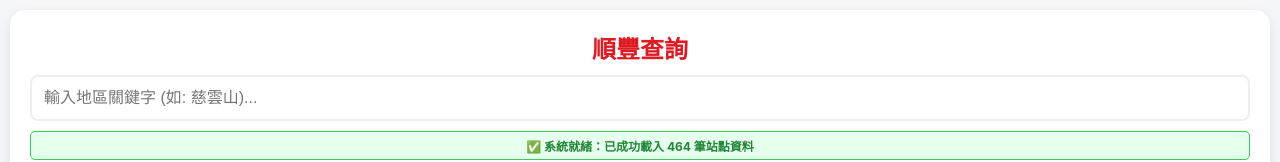
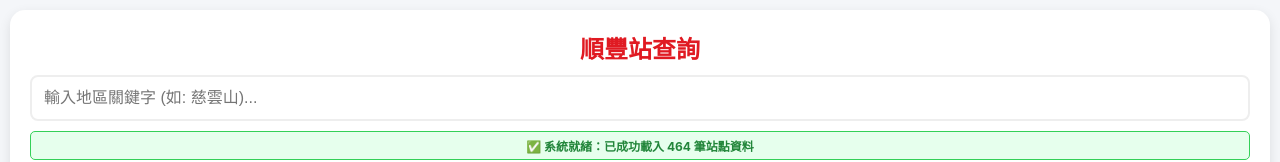
Before and after one commit to kazuhaaa-nat/Kazuhaaaa, a plain HTML site: page index.html in a window 1280 px wide. Shown: the top 162 px of the page. Drawn offline with Linux system fonts and the light colour scheme.

Commit message:
Update index.html

```diff
--- a/index.html
+++ b/index.html
@@ -22,7 +22,7 @@
 <body>
 
 <div class="header">
-    <h2>順豐查詢 </h2>
+    <h2>順豐站查詢 </h2>
     <input type="text" id="kw" placeholder="輸入地區關鍵字 (如: 慈雲山)..." oninput="search()">
     <div id="statusMsg" class="status-bar">正在檢查資料庫...</div>
 </div>
@@ -105,4 +105,5 @@
 </script>
 
 </body>
+
 </html>
```
